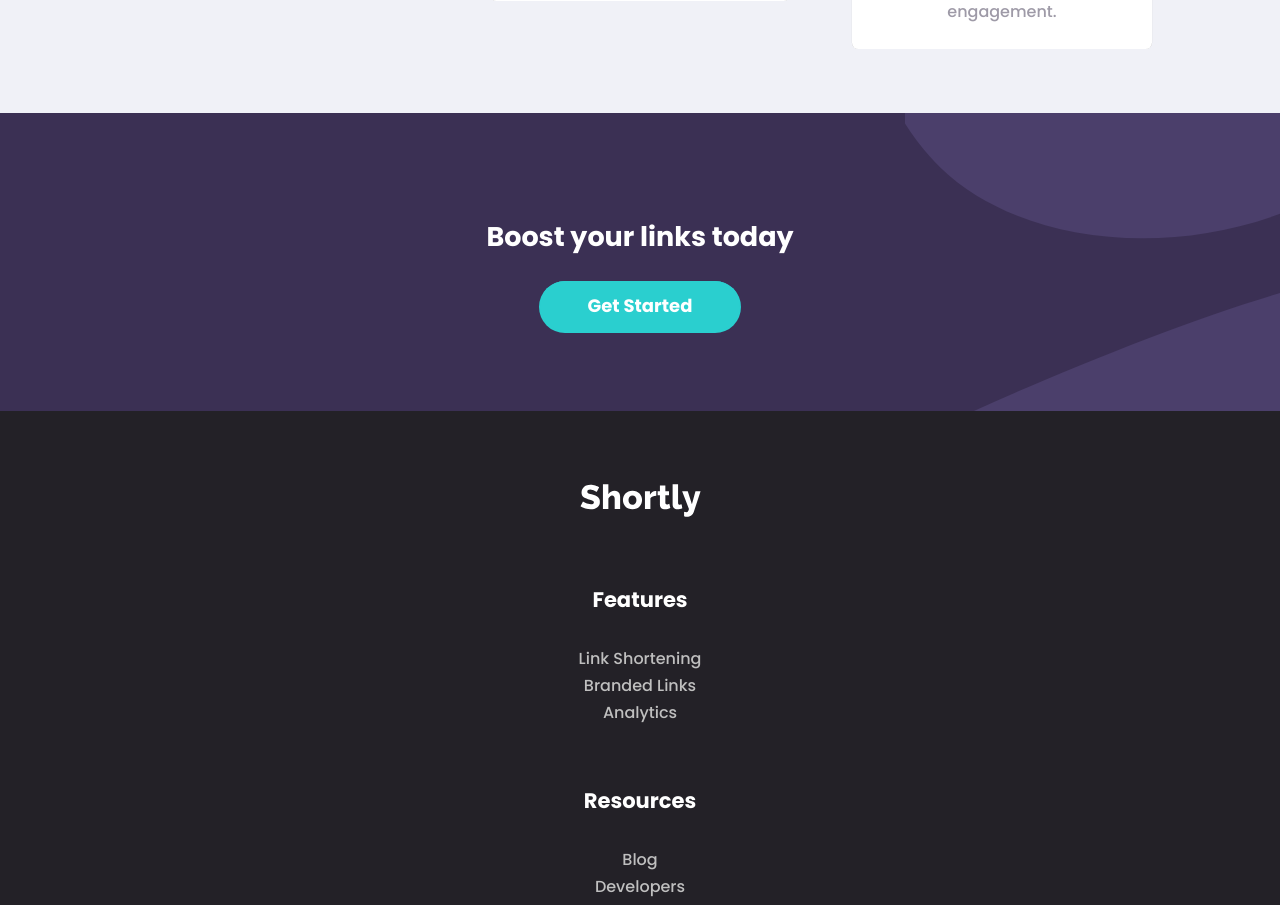
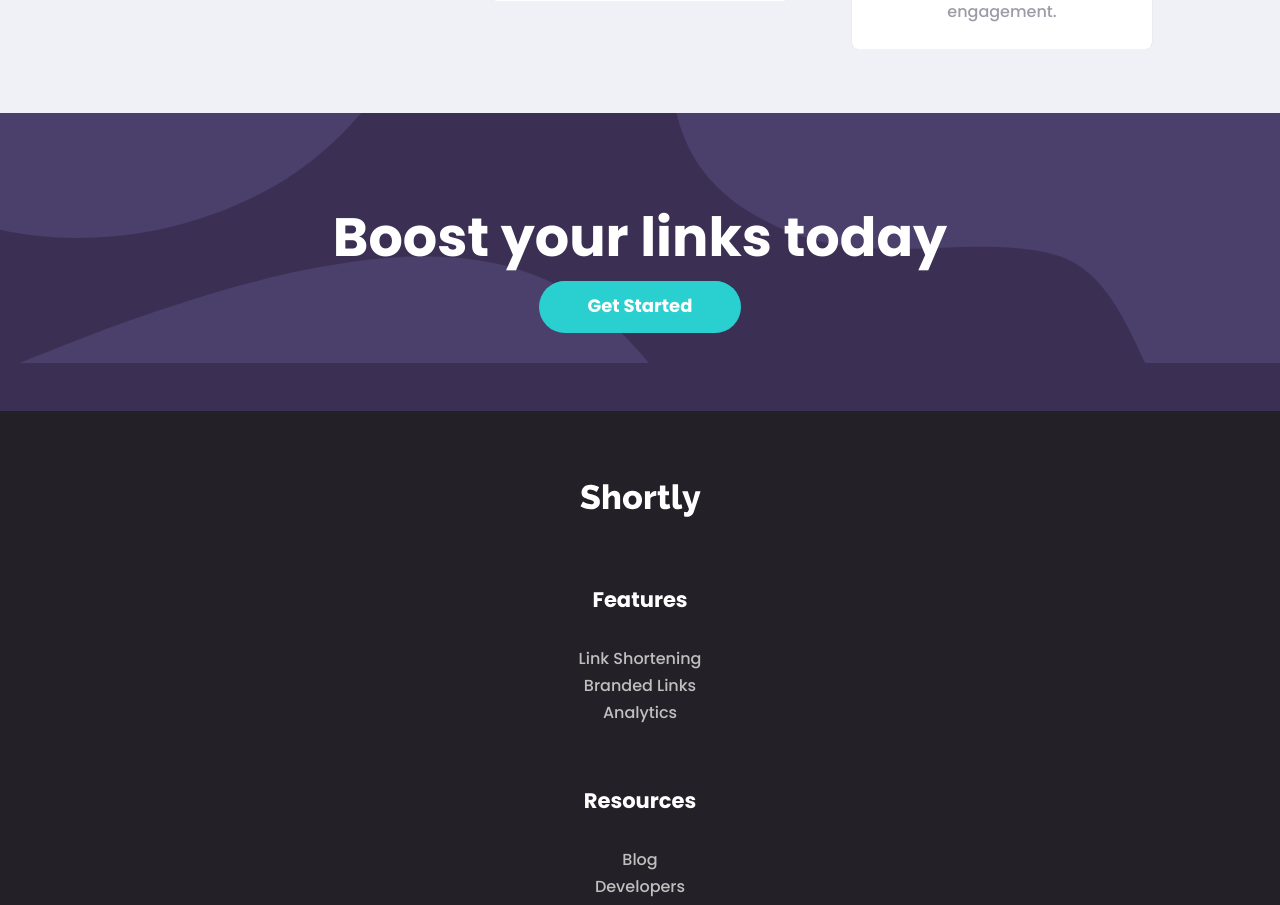
Before and after one commit to RxKachi/url-shortener, a React (Create React App) app: page / in a window 1280 px wide. Shown: the part 1369-2274 px from the top of the page. Built offline with nearby package versions, Linux system fonts and the light colour scheme.

Commit message:
optimization of boost section for desktop view

```diff
--- a/src/sass/_reusables.scss
+++ b/src/sass/_reusables.scss
@@ -22,6 +22,7 @@
 .heading{
     line-height: 2.5rem;
     margin: 1.5rem 0;
+    font-weight: 700;
 }
 
 .paragraph{
--- a/src/sass/boostSection.scss
+++ b/src/sass/boostSection.scss
@@ -5,4 +5,13 @@
     padding: 5rem 2rem;
     color: white;
     text-align: center;
+    font-weight: 700;
+
+    @media screen and (min-width: 769px){
+        background-image: url(../img/bg-boost-desktop.svg);
+
+        & > h2{
+            font-size: 300%;
+        }
+    }
 }
```
